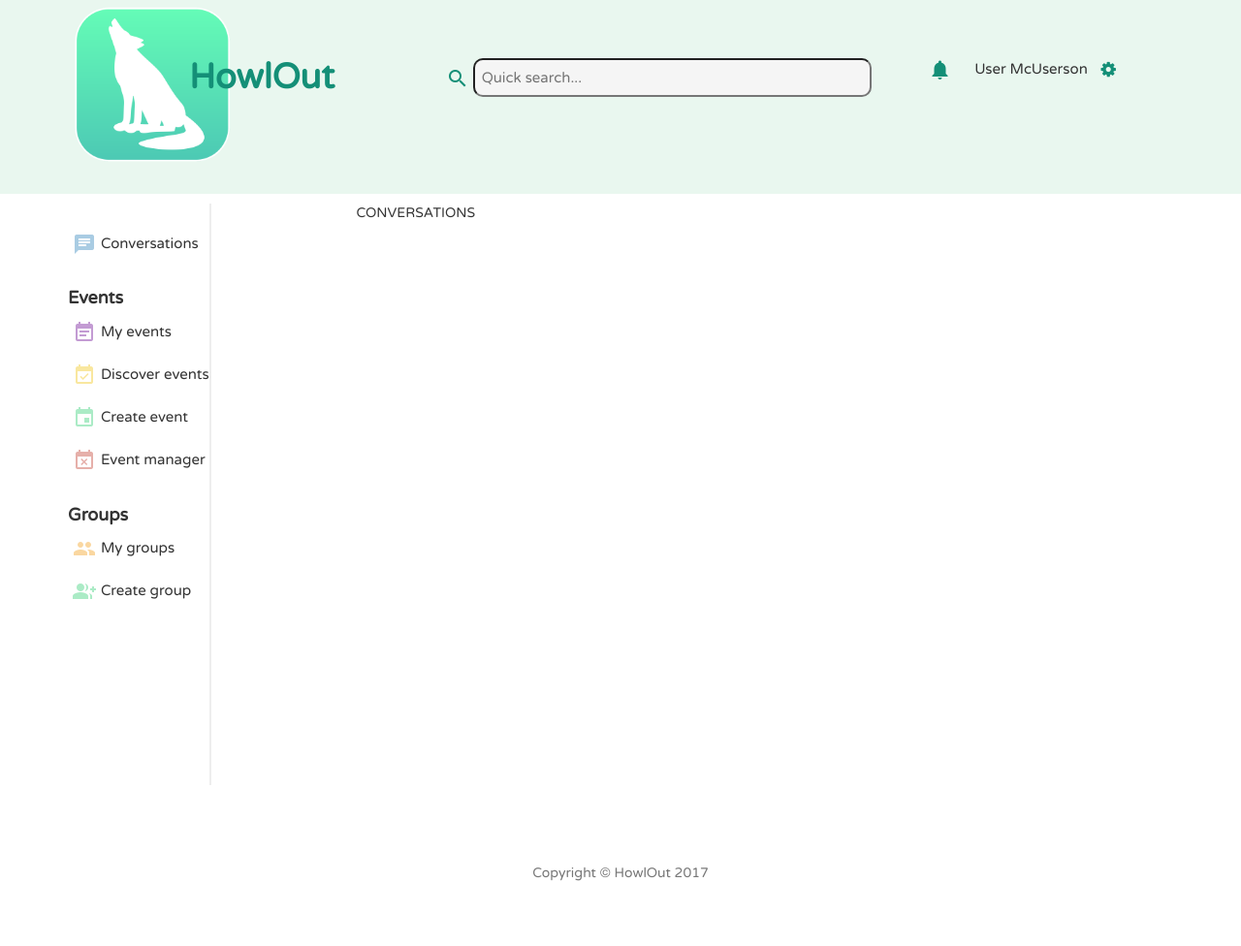
After one commit to gwiz84/HowlOut-Webapp, a PHP site: page /conversations.php in a window 1280 px wide. The commit adds this page. Shown: the whole page at 97% size. Run offline with PHP 8.4, Linux system fonts and the light colour scheme.

Commit message:
Left menu stays on screen (almost), various fixes

```diff
--- /dev/null
+++ b/conversations.php
@@ -0,0 +1,88 @@
+<!DOCTYPE html>
+<html lang="en">
+
+<head>
+
+    <meta charset="utf-8">
+    <meta http-equiv="X-UA-Compatible" content="IE=edge">
+    <meta name="viewport" content="width=device-width, initial-scale=1">
+    <meta name="description" content="">
+    <meta name="author" content="">
+    <link rel="icon" href="img/howlout_icon_with_border.png">
+    <title>HowlOut</title>
+
+    <!-- Bootstrap Core CSS -->
+    <link href="https://maxcdn.bootstrapcdn.com/bootstrap/3.3.7/css/bootstrap.min.css" rel="stylesheet">
+
+    <!-- Theme CSS -->
+    <link href="css/clean-blog.css" rel="stylesheet">
+    <link href="css/style.css" rel="stylesheet">
+    <!-- Custom Fonts -->
+    <link href="https://maxcdn.bootstrapcdn.com/font-awesome/4.7.0/css/font-awesome.min.css" rel="stylesheet" type="text/css">
+    <link href="https://fonts.googleapis.com/css?family=Lora:400,700,400italic,700italic" rel="stylesheet" type="text/css">
+    <link href="https://fonts.googleapis.com/css?family=Open+Sans:300italic,400italic,600italic,700italic,800italic,400,300,600,700,800" rel="stylesheet" type="text/css">
+    <link href="https://fonts.googleapis.com/icon?family=Material+Icons" rel="stylesheet">
+    <link href="https://fonts.googleapis.com/css?family=Varela+Round" rel="stylesheet">
+
+
+</head>
+
+<body>
+<?php include_once "_inserttoken.php"; ?>
+<!-- Main Content -->
+<div class="container-fluid hidden-xs hidden-sm" style="background-color: #e9f7ef ;margin-bottom:10px;">
+    <div class="" style="border:solid 0px black;height:200px;">
+        <?php include_once "p_topmenu.php"; ?>
+    </div>
+</div>
+<div class="container hidden-xs hidden-sm">
+
+    <div class="row">
+        <div class="col-sm-2" style="border:solid 0px black;height:600px;">
+            <?php include_once "p_leftmenu.php"; ?>
+        </div>
+        <div class="col-sm-10 col-lg-offset-1 col-lg-8" style="border:solid 0px black;height:100%;padding:0 20px 0 20px;">
+            CONVERSATIONS
+            <!--      PAGE CONTENT GOES HERE      -->
+        </div>
+    </div>
+
+</div>
+
+<!-- MOBILE WARNING BOX -->
+<div class="container  hidden-md hidden-lg">
+    <div class="row">
+        <div class="col-xs-12">
+            <h1>
+                Please download the mobile app
+            </h1>
+        </div>
+    </div>
+
+</div>
+
+
+<!-- Footer -->
+<footer>
+    <div class="container">
+        <div class="row">
+            <div class="col-lg-8 col-lg-offset-2 col-md-10 col-md-offset-1">
+
+                <p class="copyright text-muted">Copyright &copy; HowlOut 2017</p>
+            </div>
+        </div>
+    </div>
+</footer>
+<!-- jQuery -->
+<script src="http://ajax.googleapis.com/ajax/libs/jquery/1/jquery.js"></script>
+
+<!-- Bootstrap Core JavaScript -->
+<script src="https://maxcdn.bootstrapcdn.com/bootstrap/3.3.7/js/bootstrap.min.js"></script>
+
+
+<!-- Theme JavaScript -->
+<script src="scripts/clean-blog.min.js"></script>
+
+</body>
+
+</html>
--- a/css/p_leftmenu.css
+++ b/css/p_leftmenu.css
@@ -7,6 +7,7 @@ a:hover {
 }
 
 .leftmenu {
+	position: absolute;
 	padding-top: 20px;
 	font-family: 'Varela Round', sans-serif;
 	font-size: 15px;
--- a/css/style.css
+++ b/css/style.css
@@ -1,30 +1,43 @@
-span {
+body {
     font-family: 'Varela Round', sans-serif;
-    font-size:14px;
+    font-size: 14px;
 }
 
 .top-menu {
-    height:200px;
+    height: 200px;
 }
 
 .top-menu-searchbar {
     margin: 60px 0 0 0;
-    padding:7px;
-    height:40px;
+    padding: 7px;
+    height: 40px;
     width: 90%;
     border-radius: 10px;
-    font-size:15px;
+    font-size: 15px;
+    outline: none;
+    background-color: #f5f5f5;
+    transition: 0.5s;
+}
+
+.top-menu-searchbar:hover {
+
+    background-color: white;
 }
 
 .top-logo {
-    width:175px;
+    width: 175px;
 }
 
 .top-menu-headertext {
-    color:  #148f77  ;
-    margin-left:-50px;
-    font-size:36px;
-    font-weight:bold;
+    color: #148f77;
+    margin-left: -50px;
+    font-size: 36px;
+    font-weight: bold;
+}
+
+.left-menu-container {
+    /*border: solid 0px black;*/
+    height: 600px;
 }
 
 .event-box {
@@ -38,8 +51,8 @@ span {
     height: 60px;
     border-top-left-radius: 20px;
     border-top-right-radius: 20px;
-    text-align:center;
-    padding-top:10px;
+    text-align: center;
+    padding-top: 10px;
 }
 
 .event-box > .innerbottom {
@@ -47,7 +60,7 @@ span {
     border-top: solid 1px #148f77;
     border-bottom-left-radius: 20px;
     border-bottom-right-radius: 20px;
-    padding:10px 20px 10px 20px;
+    padding: 10px 20px 10px 20px;
 }
 
 .event-box-edit {
@@ -59,38 +72,38 @@ span {
 
 .event-box-edit > .innertop {
     height: 60px;
-    width:80%;
+    width: 80%;
     float:left;
     border-top-left-radius: 20px;
     border-top-right-radius: 0;
-    text-align:center;
-    padding-top:10px;
+    text-align: center;
+    padding-top: 10px;
 }
 
 .event-box-edit > .innerbottom {
     height: 90px;
-    width:80%;
+    width: 80%;
     float:left;
     border-top: solid 1px #148f77;
     border-bottom-left-radius: 20px;
     border-bottom-right-radius: 0;
-    padding:10px 20px 10px 20px;
+    padding: 10px 20px 10px 20px;
 }
 
 .event-box-edit > .innermenu {
     height: 150px;
-    width:20%;
+    width: 20%;
     overflow:hidden;
     border-left: solid 1px #148f77;
     border-top-right-radius: 20px;
     border-bottom-right-radius: 20px;
-    padding:10px 20px 10px 20px;
+    padding: 10px 20px 10px 20px;
 }
 
 .textstroke {
     color: white;
     -ms-text-shadow: -1px -1px 0 #000, 1px -1px 0 #000, -1px 1px 0 #000, 1px 1px 0 #000;
-    text-shadow:-1px -1px 0 #000, 1px -1px 0 #000, -1px 1px 0 #000, 1px 1px 0 #000;
+    text-shadow:- 1px -1px 0 #000, 1px -1px 0 #000, -1px 1px 0 #000, 1px 1px 0 #000;
 }
 
 .group-circle {
--- a/p_topmenu.php
+++ b/p_topmenu.php
@@ -1,4 +1,3 @@
-
 <div class="container" style="padding:0;">
     <div class="top-menu">
 
@@ -11,9 +10,8 @@
         <div class="col-sm-5">
             <i class="material-icons" style="color: #148f77;vertical-align: middle;">search</i>
             <input class="top-menu-searchbar" type="text" placeholder="Quick search...">
+        </div>
 
-
-        </div>
         <div class="col-sm-3" style="margin: 60px 0 0 0;">
             <i class="material-icons" style="color: #148f77;vertical-align: middle;margin-left:10px;cursor:pointer;">notifications</i>
             <span style="font-size:15px;margin-left:20px;">User McUserson</span>
```
Also changed, not shown: index.php (+7 -8 lines), js/leftmenu.js (added, +30 -0 lines), p_leftmenu.php (line endings or trailing spaces).
